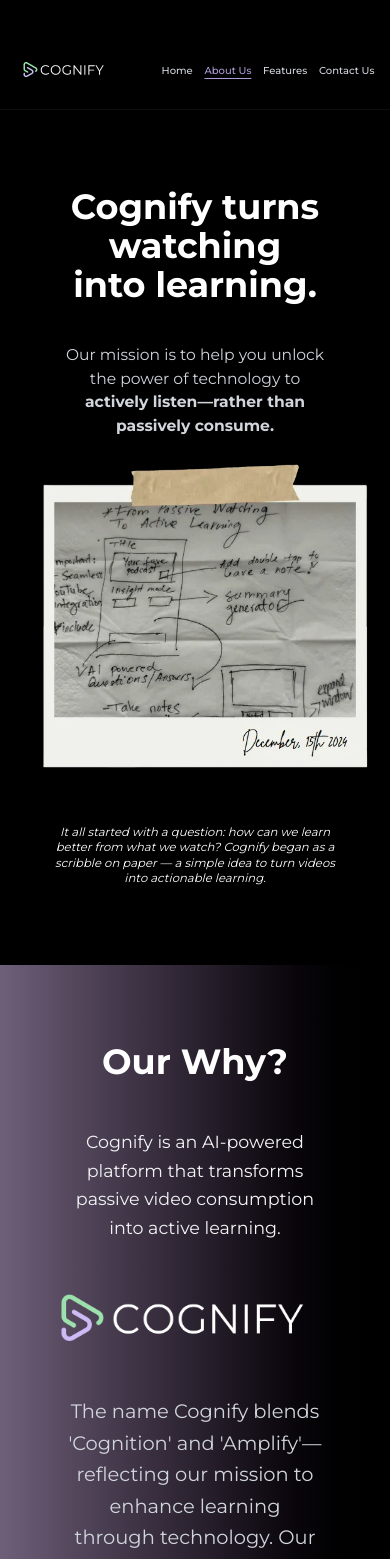
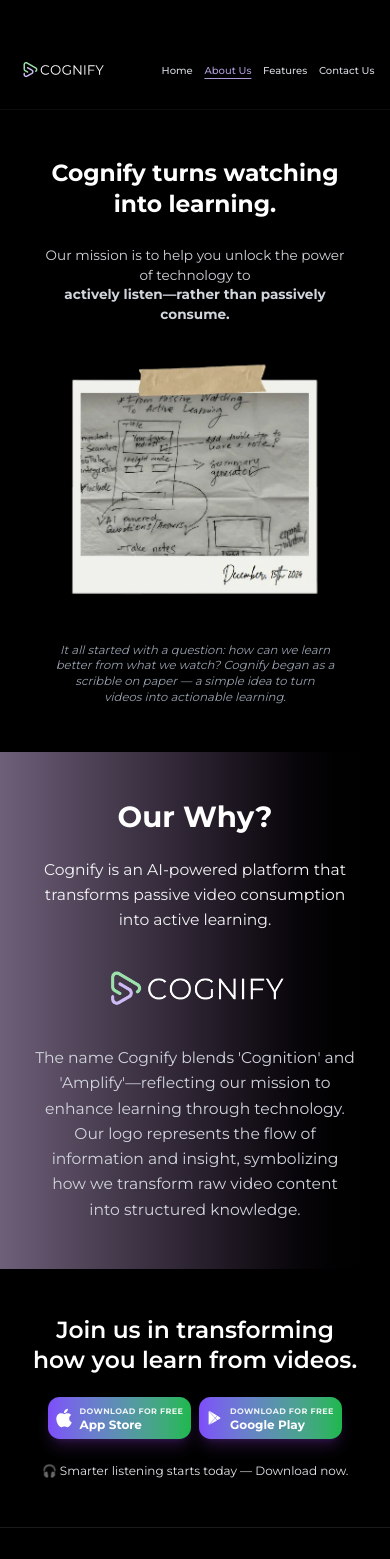
Before and after one commit to Muhammadz-ee/Cognify, a Next.js app: page /about in a window 390 px wide. Shown: the top 1559 px of the page. Built offline with nearby package versions, Linux system fonts and the light colour scheme; no server answers.

Commit message:
Site Fixes Done - Ready 01:25PM 04/3/26 Done

```diff
--- a/app/about/page.tsx
+++ b/app/about/page.tsx
@@ -14,34 +14,34 @@
       <Navbar />
       <main className="bg-black text-white">
         <Container>
-          <div className="max-w-4xl mx-auto text-center pt-20">
+          <div className="max-w-4xl mx-auto text-center pt-12 sm:pt-16 md:pt-20 px-4 sm:px-6">
             <h2
-              className="text-4xl md:text-5xl font-bold mb-4 text-white inline-block drop-shadow-none sm:[text-shadow:-1px_0_0_#00ffff,1px_0_0_#ff00ff]"
+              className="text-2xl xs:text-3xl sm:text-4xl md:text-5xl lg:text-6xl font-bold mb-3 sm:mb-4 md:mb-6 text-white inline-block drop-shadow-none sm:[text-shadow:-1px_0_0_#00ffff,1px_0_0_#ff00ff]"
               data-text="Turn Any Video Into a Masterclass"
             >
               Cognify turns watching
               <br /> into learning.
             </h2>
-            <p className="mt-6 text-md sm:text-base text-gray-300 max-w-[780px] mx-auto w-[80%]">
+            <p className="mt-4 sm:mt-6 text-sm sm:text-base md:text-lg text-gray-300 max-w-[780px] mx-auto px-2 sm:px-0">
               Our mission is to help you unlock the power of technology to
               <br />{" "}
               <strong> actively listen—rather than passively consume.</strong>
             </p>
 
-            <div className="mx-auto w-[380px] sm:w-[480px] md:w-[580px] p-4">
+            <div className="mx-auto w-[280px] sm:w-[380px] md:w-[480px] lg:w-[580px] p-2 sm:p-4 mt-6 sm:mt-8 md:mt-10">
               <div className="relative aspect-square w-full">
                 <Image
                   src="/images/about-img.webp"
                   alt="sketch"
                   width={580}
                   height={580}
-                  sizes="(max-width:640px) 380px, (max-width:1024px) 480px, 580px"
+                  sizes="(max-width:480px) 280px, (max-width:640px) 380px, (max-width:1024px) 480px, 580px"
                   className="object-contain"
                 />
               </div>
             </div>
 
-            <p className="mt-2 text-xs sm:text-sm text-white-400 max-w-[80%] md:max-w-[50%] mx-auto italic">
+            <p className="mt-4 sm:mt-6 md:mt-8 text-xs sm:text-sm md:text-base text-gray-400 max-w-[90%] sm:max-w-[80%] md:max-w-[60%] mx-auto italic px-2">
               It all started with a question: how can we learn better from what
               we watch? Cognify began as a scribble on paper — a simple idea to
               turn videos into actionable learning.
@@ -49,14 +49,14 @@
           </div>
         </Container>
 
-        <section className="mt-20">
-          <div className="w-full bg-gradient-to-r from-[#6f607a] via-[#2b2230] to-black py-20">
+        <section className="mt-12 sm:mt-16 md:mt-20">
+          <div className="w-full bg-gradient-to-r from-[#6f607a] via-[#2b2230] to-black py-12 sm:py-16 md:py-20 lg:py-24">
             <Container>
-              <div className="max-w-7xl mx-auto grid grid-cols-1 md:grid-cols-3 items-center gap-8">
+              <div className="max-w-7xl mx-auto grid grid-cols-1 sm:grid-cols-2 lg:grid-cols-3 items-start lg:items-center gap-6 sm:gap-8 md:gap-10 px-3 sm:px-6">
                 {/* Left column: big title - 30% */}
-                <div className="md:col-span-1 px-6 md:px-0 flex items-center justify-center md:justify-start">
+                <div className="sm:col-span-2 lg:col-span-1 flex items-center justify-center lg:justify-start">
                   <h2
-                    className="text-4xl md:text-5xl font-bold mb-4 text-white inline-block drop-shadow-none sm:[text-shadow:-1px_0_0_#00ffff,1px_0_0_#ff00ff] text-center md:text-left"
+                    className="text-3xl sm:text-4xl md:text-5xl lg:text-5xl font-bold text-white inline-block drop-shadow-none sm:[text-shadow:-1px_0_0_#00ffff,1px_0_0_#ff00ff] text-center lg:text-left"
                     data-text="Turn Any Video Into a Masterclass"
                   >
                     Our Why?
@@ -64,22 +64,23 @@
                 </div>
 
                 {/* Right column: content + logo - 70% */}
-                <div className="md:col-span-2 px-6 md:px-0 text-center md:text-left">
-                  <p className="text-lg sm:text-xl md:text-2xl text-gray-100 max-w-[80%] mx-auto md:mx-0 w-full leading-relaxed">
+                <div className="sm:col-span-2 lg:col-span-2 text-center lg:text-left">
+                  <p className="text-base sm:text-lg md:text-xl lg:text-2xl text-gray-100 max-w-full lg:max-w-[95%] mx-auto lg:mx-0 leading-relaxed px-2 sm:px-0">
                     Cognify is an AI-powered platform that transforms passive
                     video consumption into active learning.
                   </p>
 
-                  <div className="mt-8 flex justify-left md:justify-left">
+                  <div className="mt-6 sm:mt-8 md:mt-10 flex justify-center lg:justify-start px-2 sm:px-0">
                     <Image
                       src="/images/site-logo.webp"
                       alt="Cognify"
                       width={280}
                       height={200}
+                      className="w-[200px] sm:w-[240px] md:w-[280px] h-auto"
                     />
                   </div>
 
-                  <p className="text-xl mt-8 text-gray-300 max-w-[82%] mx-auto md:mx-0 leading-relaxed">
+                  <p className="text-base sm:text-lg md:text-xl text-gray-300 max-w-full lg:max-w-[95%] mx-auto lg:mx-0 leading-relaxed mt-6 sm:mt-8 md:mt-10 px-2 sm:px-0">
                     The name Cognify blends 'Cognition' and 'Amplify'—reflecting
                     our mission to enhance learning through technology. Our logo
                     represents the flow of information and insight, symbolizing
@@ -92,14 +93,14 @@
           </div>
         </section>
 
-        <section className="py-20">
+        <section className="py-12 sm:py-16 md:py-20 lg:py-24">
           <Container>
-            <div className="max-w-4xl mx-auto text-center">
-              <h3 className="text-4xl sm:text-5xl font-semibold w-[65%] mx-auto leading-[1.1]">
+            <div className="max-w-4xl mx-auto text-center px-3 sm:px-6">
+              <h3 className="text-2xl xs:text-3xl sm:text-4xl md:text-5xl lg:text-5xl font-semibold max-w-full sm:max-w-[95%] md:max-w-[90%] lg:max-w-[85%] mx-auto leading-tight sm:leading-[1.2] md:leading-[1.1]">
                 Join us in transforming how you learn from videos.
               </h3>
-              <div className="flex justify-center gap-4 mt-4">
-                <div className="flex flex-row justify-center gap-2 sm:gap-4 w-full px-2">
+              <div className="flex justify-center gap-2 sm:gap-4 mt-6 sm:mt-8 md:mt-10">
+                <div className="flex flex-row justify-center gap-2 sm:gap-4 w-full px-2 sm:px-0">
                   {/* App Store */}
                   <Button
                     size="lg"
@@ -169,7 +170,7 @@
                   </Button>
                 </div>
               </div>
-              <p className="mt-8 text-[10px] md:text-[16px] text-gray-200">
+              <p className="mt-6 sm:mt-8 md:mt-10 text-[12px] xs:text-sm sm:text-base md:text-lg text-gray-200 px-2">
                 🎧 Smarter listening starts today — Download now.
               </p>
             </div>
--- a/components/landing/hero.tsx
+++ b/components/landing/hero.tsx
@@ -93,7 +93,7 @@
           >
             Turn any podcast into custom-length highlights.
             <br />
-            <span className="text-[12px] sm:text-[clamp(24px,2.0vw,54px)] text-white block mt-2 sm:mt-3 md:mt-4 w-[60%] mx-auto">
+            <span className="text-[12px] sm:text-[clamp(24px,2.0vw,54px)] text-white block mt-2 sm:mt-3 md:mt-4 w-[80%] md:w-[60%] mx-auto z-99">
               Master hours of content in the time it takes to brew your coffee.
             </span>
           </motion.div>
@@ -183,7 +183,7 @@
                 </div>
 
                 {/* Spacer for the center video to shine through */}
-                <div className="w-[160px] sm:w-[280px] md:w-[520px] lg:w-[720px]"></div>
+                <div className="w-[120px] sm:w-[220px] md:w-[520px] lg:w-[720px]"></div>
 
                 <div className="flex flex-col gap-1 md:gap-3">
                   <Image
--- a/components/landing/podcast-ticker.tsx
+++ b/components/landing/podcast-ticker.tsx
@@ -49,7 +49,7 @@
           transition={{ duration: 0.8, ease: "easeOut" }}
           className="text-[30px] md:text-5xl text-white mb-2 sm:mb-4 font-semibold inline-block drop-shadow-none sm:[text-shadow:-1px_0_0_#00ffff,1px_0_0_#ff00ff] leading-[1.4]"
         >
-          <div className="text-[22px] md:text-[50px] mt-2 md:mt-4 leading-[1.0] inline-flex items-center whitespace-nowrap">
+          <div className="text-[20px] sm:text-[28px] md:text-[50px] mt-2 md:mt-4 leading-[1.0] inline-flex items-center whitespace-nowrap">
             Crush Your Podcast Backlog
             <Image
               src="/images/heart.webp"
--- a/components/layout/navbarContact.tsx
+++ b/components/layout/navbarContact.tsx
@@ -24,7 +24,7 @@
     return pathname === href;
   };
 
-  const linkClass = (href: string, base = "font-sans font-medium text-[12px] sm:text-[16px] md:text-[26.8224px] transition-colors capitalize") => {
+  const linkClass = (href: string, base = "font-sans font-medium text-[10px] sm:text-[16px] md:text-[26.8224px] transition-colors capitalize") => {
     return `${base} ${isActive(href) ? "text-[#6B5A90] underline decoration-[#6B5A90] underline-offset-4" : "text-gray-600 hover:text-black"}`;
   };
 
```
